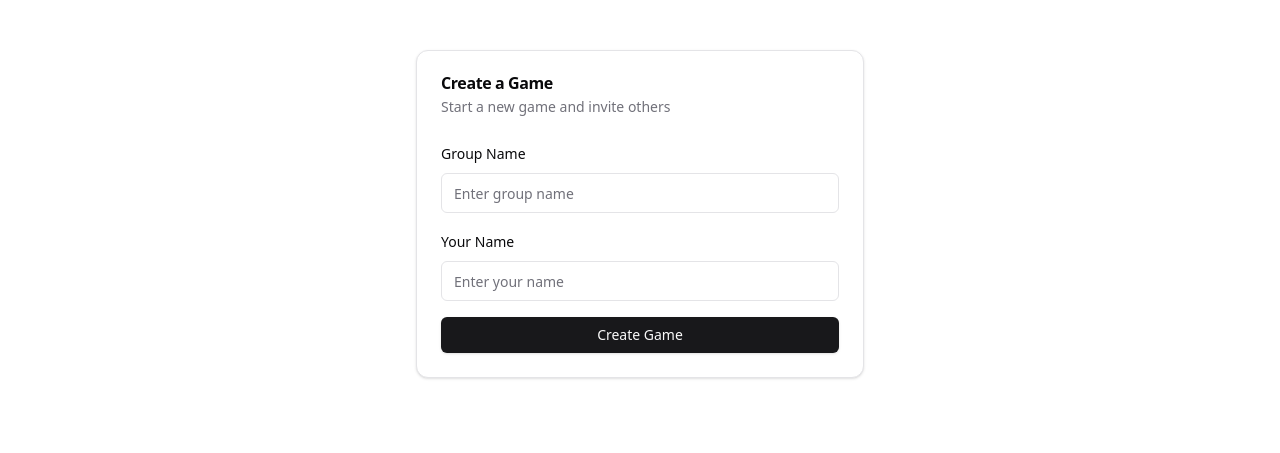
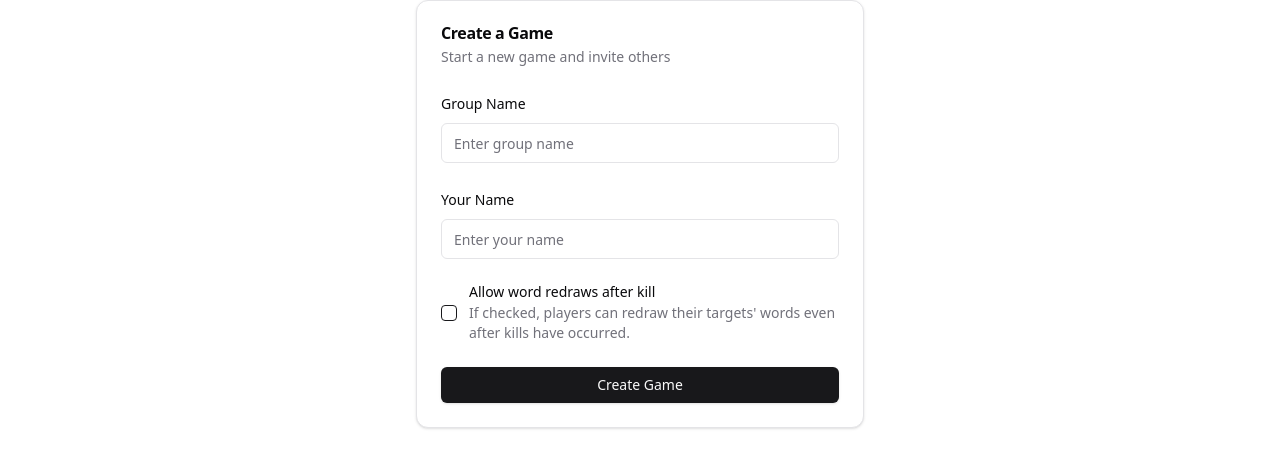
Before and after one commit to saharh/word-assassins, a Next.js app: page /games/new in a window 1280 px wide. Shown: the part 164-617 px from the top of the page. Built offline with nearby package versions, Linux system fonts and the light colour scheme; no server answers.

Commit message:
Allow game settings for allowing redraws always

```diff
--- a/app/api/games/[id]/redraw/route.ts
+++ b/app/api/games/[id]/redraw/route.ts
@@ -90,7 +90,7 @@ export async function POST(
     const anyPlayersDead = game.players.some(
       (p) => p.status === PlayerStatus.DEAD
     );
-    if (anyPlayersDead) {
+    if (anyPlayersDead && !game.redrawsAlwaysAllowed) {
       return NextResponse.json(
         { error: "Cannot redraw after kills have occurred" },
         {
--- a/app/api/games/route.ts
+++ b/app/api/games/route.ts
@@ -17,7 +17,7 @@ export async function POST(request: Request) {
   }
 
   try {
-    const { gameName, playerName } = await request.json();
+    const { gameName, playerName, redrawsAlwaysAllowed } = await request.json();
 
     if (!gameName) {
       return NextResponse.json(
@@ -38,6 +38,7 @@ export async function POST(request: Request) {
         name: gameName,
         joinCode: generateGameCode(),
         creatorId: user.id,
+        redrawsAlwaysAllowed: Boolean(redrawsAlwaysAllowed),
         players: {
           create: {
             userId: user.id,
--- a/app/games/[id]/page.tsx
+++ b/app/games/[id]/page.tsx
@@ -122,13 +122,7 @@ export default async function GamePage({
             </CardHeader>
             <CardContent className="sm:items-center gap-4 flex sm:flex-row flex-col">
               <MarkAsKilledButton gameId={game.id} />
-              <RedrawWordButton
-                gameId={game.id}
-                redraws={currentPlayer.redraws}
-                redrawsAllowed={
-                  !game.players.some((p) => p.status === PlayerStatus.DEAD)
-                }
-              />
+              <RedrawWordButton game={game} currentPlayer={currentPlayer} />
             </CardContent>
           </Card>
         )}
--- a/app/games/[id]/redraw-word-button.tsx
+++ b/app/games/[id]/redraw-word-button.tsx
@@ -18,23 +18,34 @@ import {
   AlertDialogTrigger,
 } from "@/components/ui/alert-dialog";
 import { Badge } from "@/components/ui/badge";
+import { Game, PlayerInGame, PlayerStatus } from "@prisma/client";
+
+type GameWithPlayers = Game & {
+  players: PlayerInGame[];
+};
 
 export default function RedrawWordButton({
-  gameId,
-  redraws,
-  redrawsAllowed,
+  game,
+  currentPlayer,
 }: {
-  gameId: string;
-  redraws: number;
-  redrawsAllowed: boolean;
+  game: GameWithPlayers;
+  currentPlayer: PlayerInGame;
 }) {
   const router = useRouter();
   const [isLoading, setIsLoading] = useState(false);
   const toast = useToast();
 
+  const redraws = currentPlayer.redraws;
+  const remainingRedraws = 2 - redraws;
+
+  const anyPlayersDead = game.players.some(
+    (p) => p.status === PlayerStatus.DEAD
+  );
+  const redrawsAllowed = game.redrawsAlwaysAllowed || !anyPlayersDead;
+
   const { mutate: redrawWord } = useMutation({
     mutationFn: async () => {
-      const response = await axios.post(`/api/games/${gameId}/redraw`);
+      const response = await axios.post(`/api/games/${game.id}/redraw`);
       return response.data;
     },
     onMutate: () => {
@@ -60,8 +71,6 @@ export default function RedrawWordButton({
     },
   });
 
-  const remainingRedraws = 2 - redraws;
-
   const getButtonText = () => {
     if (isLoading) return "Redrawing...";
     if (!redrawsAllowed) return "Redraws locked";
@@ -74,6 +83,22 @@ export default function RedrawWordButton({
         </Badge>
       </>
     );
+  };
+
+  const getDialogDescription = () => {
+    if (remainingRedraws <= 0) {
+      return `You have used all your redraws for this game.`;
+    }
+
+    if (!redrawsAllowed) {
+      return `Sorry, you can't redraw your word right now.`;
+    }
+
+    if (game.redrawsAlwaysAllowed) {
+      return `This will select a new random word for your target. You can only do this ${remainingRedraws} more ${remainingRedraws === 1 ? "time" : "times"}.`;
+    } else {
+      return `This will select a new random word for your target. You can only do this ${remainingRedraws} more ${remainingRedraws === 1 ? "time" : "times"}, and only before any kills have occurred in the game.`;
+    }
   };
 
   return (
@@ -90,10 +115,7 @@ export default function RedrawWordButton({
         <AlertDialogHeader>
           <AlertDialogTitle>Are you sure?</AlertDialogTitle>
           <AlertDialogDescription>
-            This will select a new random word for your target. You can only do
-            this {remainingRedraws} more{" "}
-            {remainingRedraws === 1 ? "time" : "times"}, and only before any
-            kills have occurred in the game.
+            {getDialogDescription()}
           </AlertDialogDescription>
         </AlertDialogHeader>
         <AlertDialogFooter>
--- a/app/games/new/page.tsx
+++ b/app/games/new/page.tsx
@@ -20,6 +20,7 @@ import {
   FormLabel,
   FormMessage,
 } from "@/components/ui/form";
+import { Checkbox } from "@/components/ui/checkbox";
 import { Loader2 } from "lucide-react";
 import axios from "axios";
 import { useMutation } from "react-query";
@@ -28,6 +29,7 @@ import { toast } from "@/hooks/use-toast";
 const formSchema = z.object({
   gameName: z.string().min(2, "Game name must be at least 2 characters"),
   playerName: z.string().min(2, "Name must be at least 2 characters"),
+  redrawsAlwaysAllowed: z.boolean().default(false),
 });
 
 export default function CreateGamePage() {
@@ -36,6 +38,7 @@ export default function CreateGamePage() {
     defaultValues: {
       gameName: "",
       playerName: "",
+      redrawsAlwaysAllowed: false,
     },
   });
   const router = useRouter();
@@ -71,7 +74,10 @@ export default function CreateGamePage() {
         </CardHeader>
         <CardContent>
           <Form {...form}>
-            <form onSubmit={form.handleSubmit(onSubmit)} className="space-y-4">
+            <form
+              onSubmit={form.handleSubmit(onSubmit)}
+              className="space-y-6 flex flex-col"
+            >
               <FormField
                 control={form.control}
                 name="gameName"
@@ -108,6 +114,27 @@ export default function CreateGamePage() {
                   </FormItem>
                 )}
               />
+              <FormField
+                control={form.control}
+                name="redrawsAlwaysAllowed"
+                render={({ field }) => (
+                  <FormItem className="flex flex-row items-center space-x-3 space-y-0 rounded-md">
+                    <FormControl>
+                      <Checkbox
+                        checked={field.value}
+                        onCheckedChange={field.onChange}
+                      />
+                    </FormControl>
+                    <div className="space-y-1 leading-none">
+                      <FormLabel>Allow word redraws after kill</FormLabel>
+                      <p className="text-sm text-muted-foreground">
+                        If checked, players can redraw their targets' words even
+                        after kills have occurred.
+                      </p>
+                    </div>
+                  </FormItem>
+                )}
+              />
               <Button type="submit" className="w-full" disabled={isLoading}>
                 {isLoading ? (
                   <>
```
Also changed, not shown: 2 other files (tests, documents, lock files or other folders).
